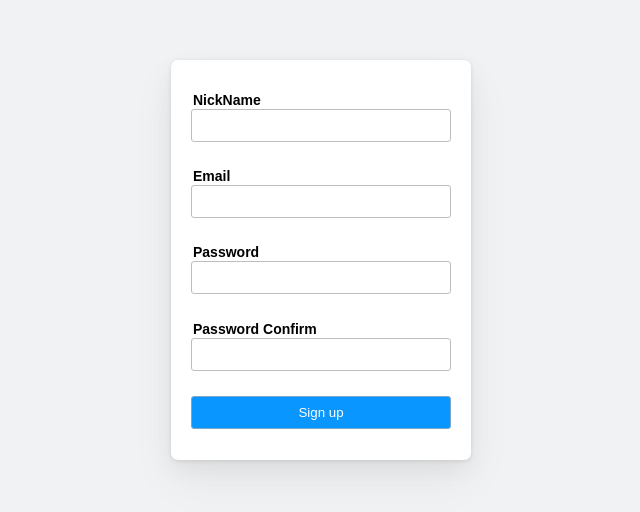
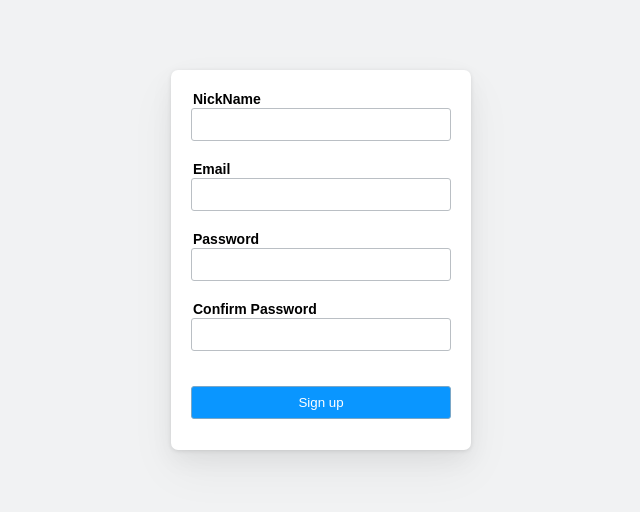
Before and after one commit to Beanxx/Component_Storage, a React (Create React App) app: page /join in a window 1280 px wide. Shown: the part 148-660 px from the top of the page, without its empty margins (319-959 px from the left). Built offline with nearby package versions, Linux system fonts and the light colour scheme.

Commit message:
✨ feat: react-hook-form & yup 유효성검사 기능 추가

```diff
--- a/src/components/JoinForm.tsx
+++ b/src/components/JoinForm.tsx
@@ -1,65 +1,102 @@
-import React, { useState } from "react";
+import React from "react";
 import styled from "styled-components";
 import LoginInput from "./LoginInput";
 import BasicBtn from "./BasicBtn";
+import { useForm, SubmitHandler } from "react-hook-form";
+import { yupResolver } from "@hookform/resolvers/yup";
+import * as yup from "yup";
 
-function JoinForm() {
-  const [name, setName] = useState("");
-  const [email, setEmail] = useState("");
-  const [pw, setPw] = useState("");
-  const [pwConfirm, setPwConfirm] = useState("");
-  const [flag, setFlag] = useState(false);
+type Inputs = {
+  name: string;
+  email: string;
+  password: string;
+  confirmPassword: string;
+};
 
-  const JoinFunc = async (
-    e: React.MouseEvent<HTMLButtonElement, MouseEvent>
-  ) => {
-    e.preventDefault();
-    setFlag(true);
+const schema = yup.object().shape({
+  name: yup
+    .string()
+    .min(3, "닉네임을 3글자 이상으로 입력해주세요.")
+    .required("닉네임을 필수로 입력해주세요."),
+  email: yup
+    .string()
+    .email("이메일 형식을 맞춰서 입력해주세요.")
+    .required("이메일을 필수로 입력해주세요."),
+  password: yup
+    .string()
+    .min(3, "비밀번호를 3~16글자로 입력해주세요.")
+    .max(16, "비밀번호를 3~16글자로 입력해주세요.")
+    .matches(
+      /^(?=.*[a-zA-Z])((?=.*\d)(?=.*\W))/,
+      "비밀번호에 영문, 숫자, 특수문자를 포함해주세요."
+    )
+    .required("비밀번호를 필수로 입력해주세요."),
+  confirmPassword: yup
+    .string()
+    .oneOf([yup.ref("password"), null], "비밀번호가 일치하지 않습니다."),
+});
+
+const JoinForm = () => {
+  const {
+    register,
+    handleSubmit,
+    formState: { isSubmitting, errors },
+  } = useForm<Inputs>({ resolver: yupResolver(schema), mode: "onChange" });
+
+  const onSubmit: SubmitHandler<Inputs> = async (data) => {
+    console.log(data);
   };
 
   return (
     <Container>
-      <Form>
-        <LoginInput
-          type="text"
-          value={name}
-          onChange={(e) => setName(e.currentTarget.value)}
-        >
+      <Form id="join" onSubmit={handleSubmit(onSubmit)}>
+        <Box>
+          <LoginInput id="name" type="text" register={register("name")}>
             NickName
           </LoginInput>
-        <LoginInput
-          type="email"
-          value={email}
-          onChange={(e) => setEmail(e.currentTarget.value)}
-        >
+          {errors.name && <Message>{errors.name.message}</Message>}
+        </Box>
+
+        <Box>
+          <LoginInput id="email" type="email" register={register("email")}>
             Email
           </LoginInput>
+          {errors.email && <Message>{errors.email.message}</Message>}
+        </Box>
+
+        <Box>
           <LoginInput
+            id="password"
             type="password"
-          value={pw}
-          onChange={(e) => setPw(e.currentTarget.value)}
+            register={register("password")}
           >
             Password
           </LoginInput>
+          {errors.password && <Message>{errors.password.message}</Message>}
+        </Box>
+
+        <Box>
           <LoginInput
+            id="confirm-password"
             type="password"
-          value={pwConfirm}
-          onChange={(e) => setPwConfirm(e.currentTarget.value)}
+            register={register("confirmPassword")}
           >
-          Password Confirm
+            Confirm Password
           </LoginInput>
+          {errors.confirmPassword && (
+            <Message>{errors.confirmPassword.message}</Message>
+          )}
+        </Box>
 
-        <BasicBtn
-          disabled={flag}
-          btnType="highlighted"
-          onClick={(e) => JoinFunc(e)}
-        >
+        <BtnBox>
+          <BasicBtn disabled={isSubmitting} btnType="highlighted" type="submit">
             Sign up
           </BasicBtn>
+        </BtnBox>
       </Form>
     </Container>
   );
-}
+};
 
 export default JoinForm;
 
@@ -78,13 +115,11 @@ const Container = styled.div`
   }
 `;
 
-const Form = styled.div`
+const Form = styled.form`
   width: 300px;
-  height: 400px;
+  height: 380px;
   display: flex;
   flex-direction: column;
-  justify-content: space-around;
-  align-items: center;
   border-radius: 7px;
   background-color: #fff;
   box-shadow: 0 10px 24px hsla(0, 0%, 0%, 0.05),
@@ -93,3 +128,22 @@ const Form = styled.div`
   margin-top: 2rem;
   margin-bottom: 1rem;
 `;
+
+const Message = styled.div`
+  width: 100%;
+  color: red;
+  font-size: 11px;
+  padding-left: 3px;
+`;
+
+const Box = styled.div`
+  height: 70px;
+  display: flex;
+  flex-direction: column;
+  justify-content: flex-start;
+  align-items: flex-start;
+`;
+
+const BtnBox = styled.div`
+  margin-top: 1rem;
+`;
```
Lines whose indentation alone changed are shown as unchanged.
